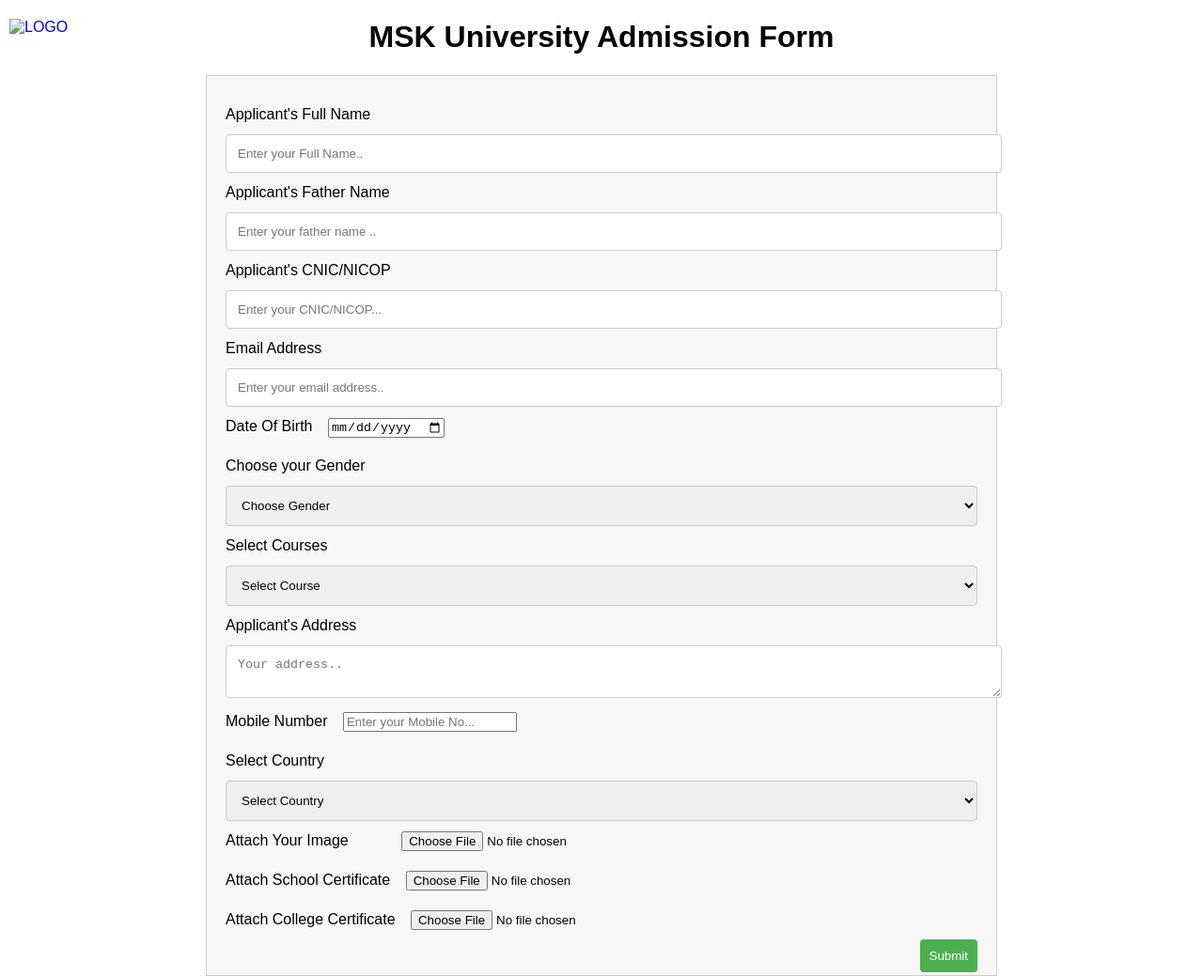
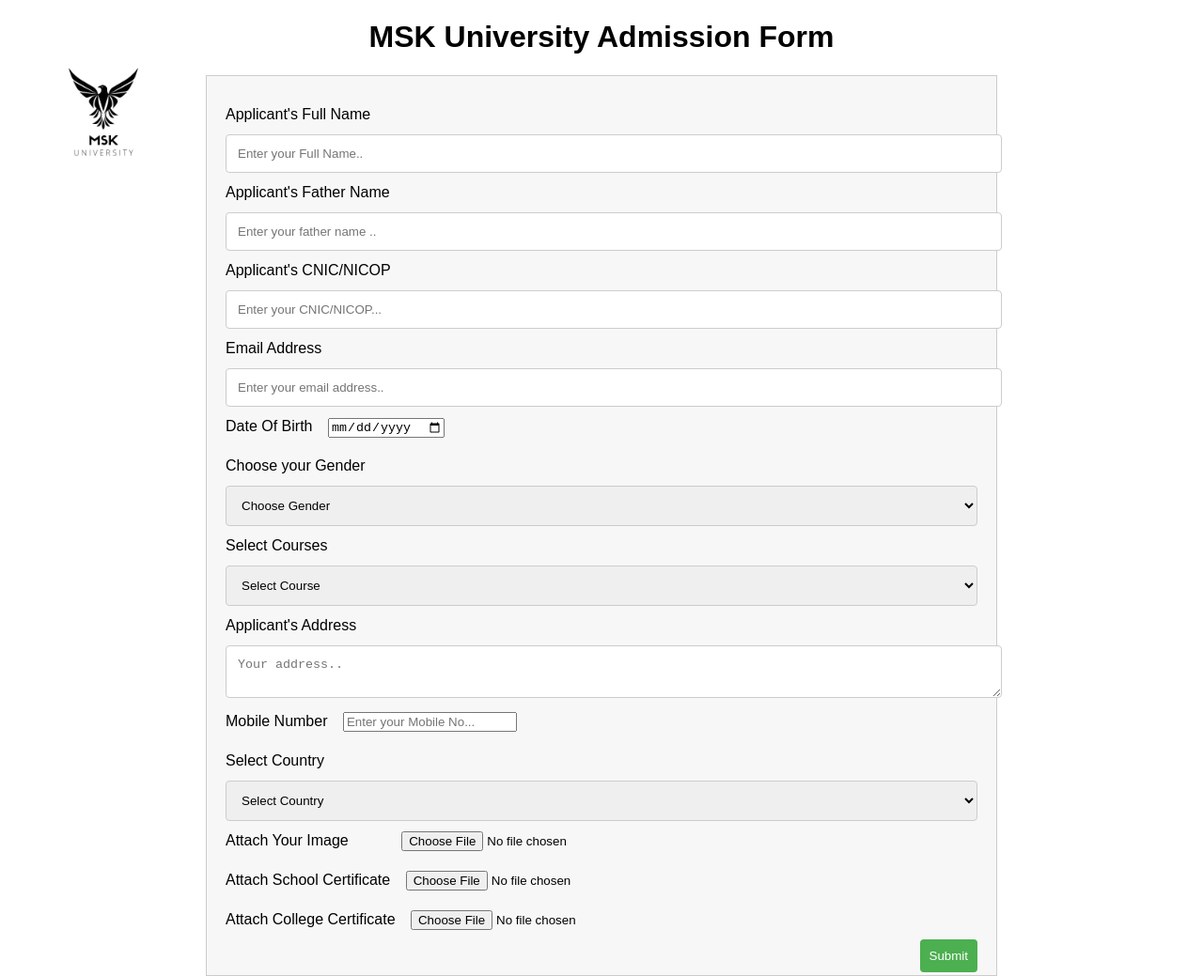
Before and after one commit to SubtainkhanP/University-Front-End-Portal, a plain HTML site: page applicationForm.html in a window 1280 px wide. Shown: the whole page at 94% size. Drawn offline with Linux system fonts and the light colour scheme; the site is published under a folder, as on GitHub Pages, so addresses that start at the root find nothing.

Commit message:
Update applicationForm.html

```diff
--- a/applicationForm.html
+++ b/applicationForm.html
@@ -60,7 +60,7 @@
     </style>
 </head>
 <h1>MSK University Admission Form</h1>
-<a href="index.html"><img src="/assets/images/Uni logo.jpg" alt="LOGO"></a>
+<a href="index.html"><img src="assets/images/Uni logo.jpg" alt="LOGO"></a>
 <body>
 
     <div class="container">
```
